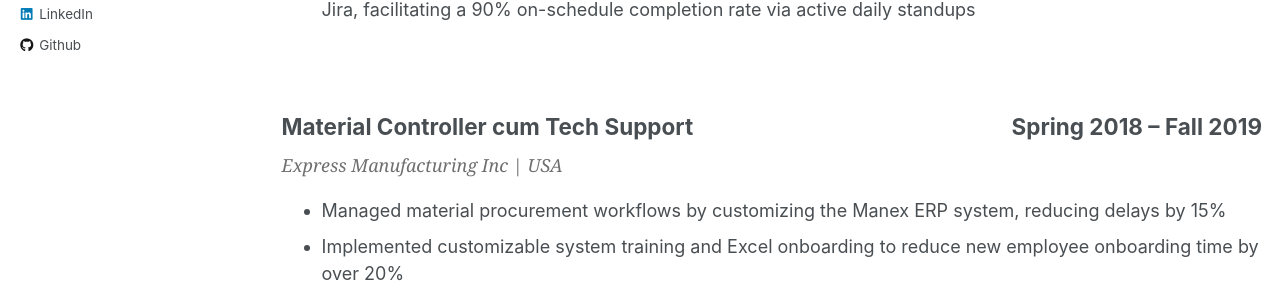
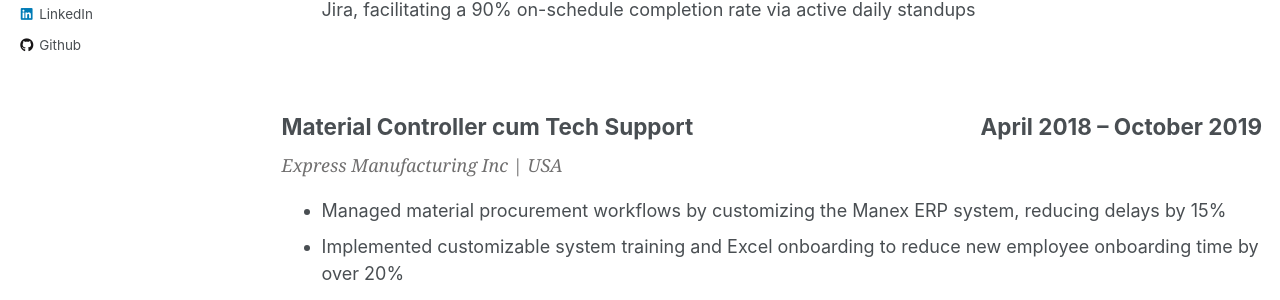
Before and after one commit to ahvuong/ahvuong.github.io, a Jekyll site: the page built from _pages/employment.html, in a window 1280 px wide and 997 px high. Shown: the part 431-731 px from the top of the window. Built offline with Jekyll 4.4.1, drawn with Linux system fonts in a browser that asks for light colours.

Commit message:
Change employment time

```diff
--- a/_pages/employment.html
+++ b/_pages/employment.html
@@ -25,7 +25,7 @@ author_profile: true
   </div>
   <br>
   <div>
-    <h2 class="container">Material Controller cum Tech Support <span>Spring 2018 – Fall 2019</span></h2>
+    <h2 class="container">Material Controller cum Tech Support <span>April 2018 – October 2019</span></h2>
     <span style="bottom: 0; right: 0; font-style: italic; font-family: Georgia, Serif; font-size: 18px;
         color: #706f6f; font-weight: normal; ">Express Manufacturing Inc | USA</span>
     <ul>
```
